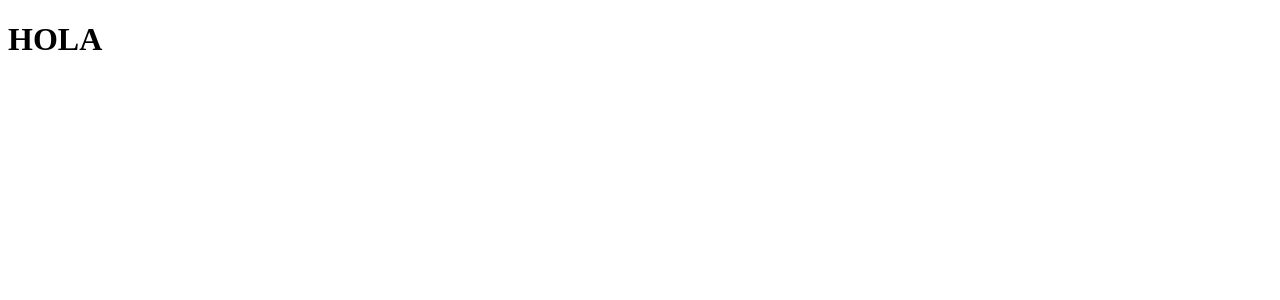
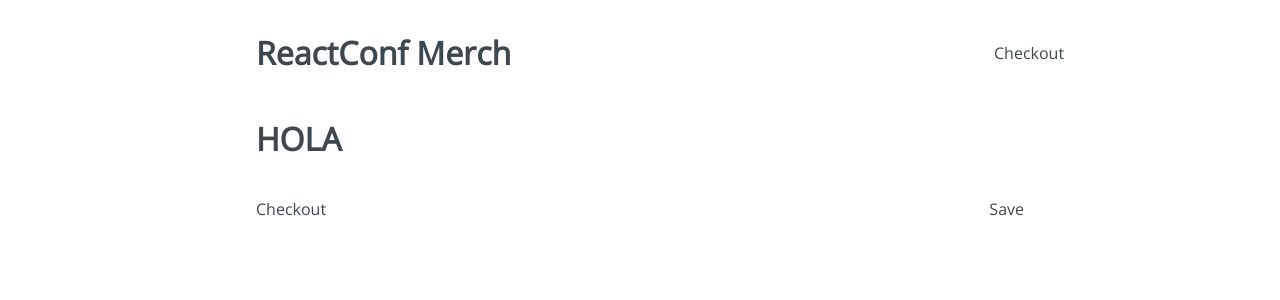
Before and after one commit to LorgioRoda/React-Project, a React app: page / in a window 1280 px wide. Shown: the top 300 px of the page. Built offline with nearby package versions, Linux system fonts and the light colour scheme.

Commit message:
add Layout

```diff
--- /dev/null
+++ b/src/components/Footer.jsx
@@ -0,0 +1,11 @@
+import React from 'react'
+import "../styles/components/Footer.css"
+
+export default function Footer() {
+    return (
+        <div className="Footer">
+            <p className="Footer-title">Checkout</p>
+            <p className="Footer-copy">Save</p>
+        </div>
+    )
+}
--- /dev/null
+++ b/src/components/Header.jsx
@@ -0,0 +1,13 @@
+import React from 'react'
+import "../styles/components/Header.css"
+
+export default function Header() {
+    return (
+        <div className="Header">
+            <h1 className="Header-title">ReactConf Merch</h1>
+            <div className="Header-checkout">
+                Checkout
+            </div>
+        </div>
+    )
+}
--- /dev/null
+++ b/src/components/Layout.jsx
@@ -0,0 +1,14 @@
+import React from 'react'
+import Header from "../components/Header"
+import Footer from "../components/Footer"
+import "../styles/components/Layout.css"
+
+export default function Layout({children}) {
+    return (
+        <div className="Main">
+            <Header/>
+            {children}
+            <Footer/>
+        </div>
+    )
+}
--- a/src/routes/App.jsx
+++ b/src/routes/App.jsx
@@ -6,10 +6,12 @@
 import Payment from '../container/Payment';
 import Success from '../container/Success';
 import NotFound from '../container/NotFound';
+import Layout from '../components/Layout';
 
 const App = () => {
   return (
     <BrowserRouter>
+      <Layout>
         <Switch>
             <Route exact path="/" component={Home} />
             <Route exact path="/checkout" component={Checkout} />
@@ -18,6 +20,7 @@
             <Route exact path="/checkout/success" component={Success} />
             <Route component={NotFound} />
         </Switch>
+      </Layout>
     </BrowserRouter>
   );
 };
```
Lines whose indentation alone changed are shown as unchanged.
